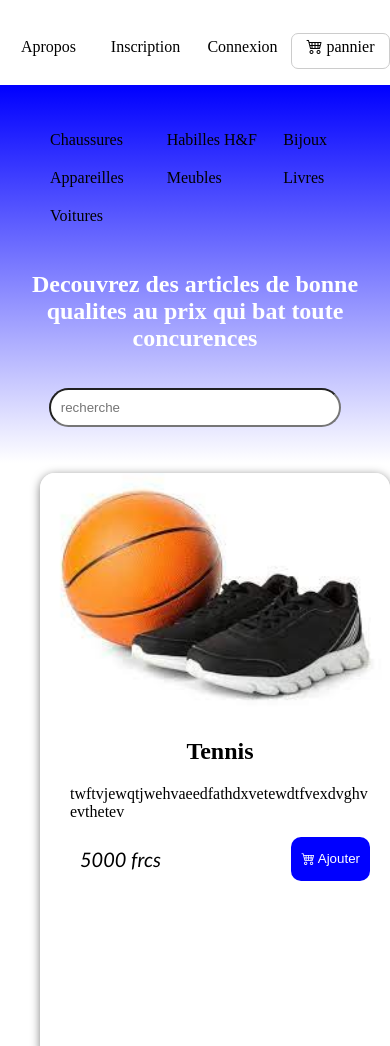
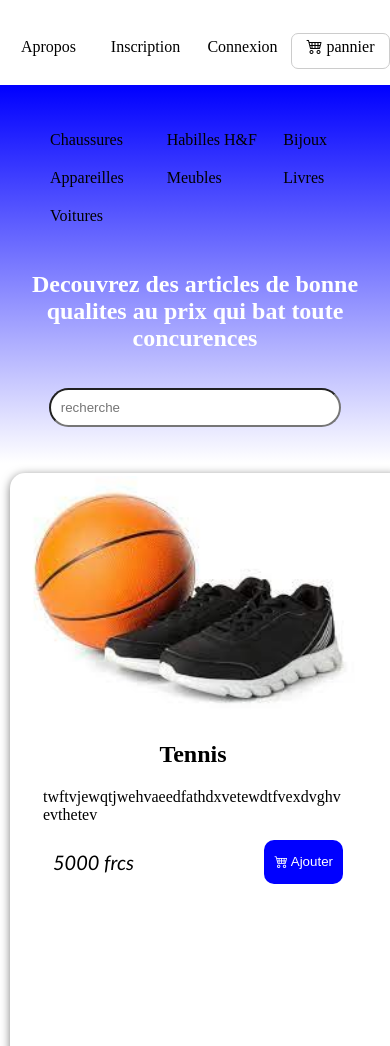
Before and after one commit to jeanronald22/AFRICAshop, a website: page index.html in a window 390 px wide. Shown: the part 50-1096 px from the top of the page. Drawn offline with nearby package versions, Linux system fonts and the light colour scheme.

Commit message:
Update index.css

```diff
--- a/index.css
+++ b/index.css
@@ -188,10 +188,14 @@ footer ul li span{
         width: 100%;
         display: grid;
         grid-template-columns: 1fr;
-        margin-left: 30px;
+        margin: 0px;
     }
     footer ul{
         display: flex;
         flex-direction: column;
     }
+    .tenis{
+        width: 100%;
+        padding: 3px;
+    }
 }
```
